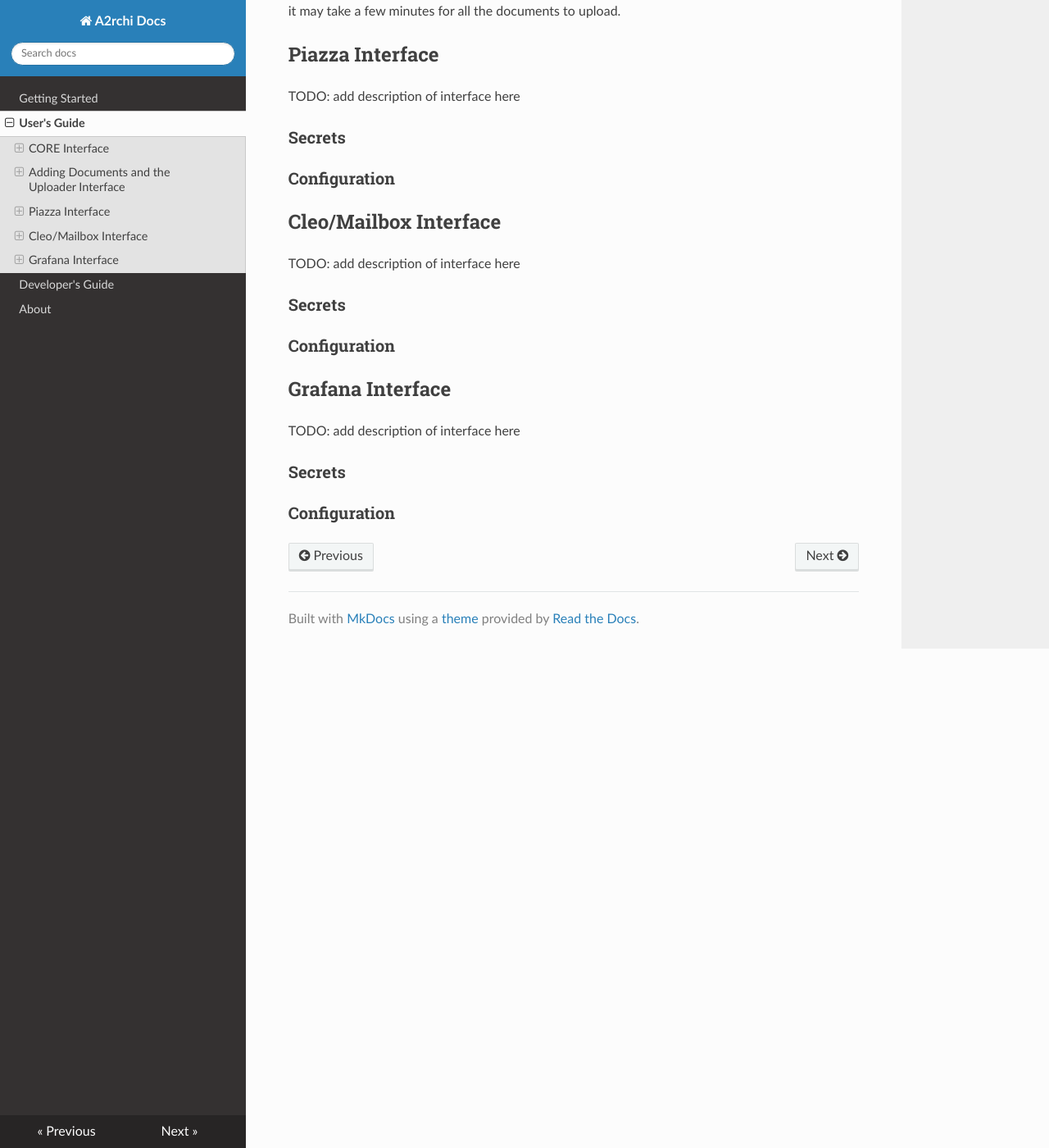
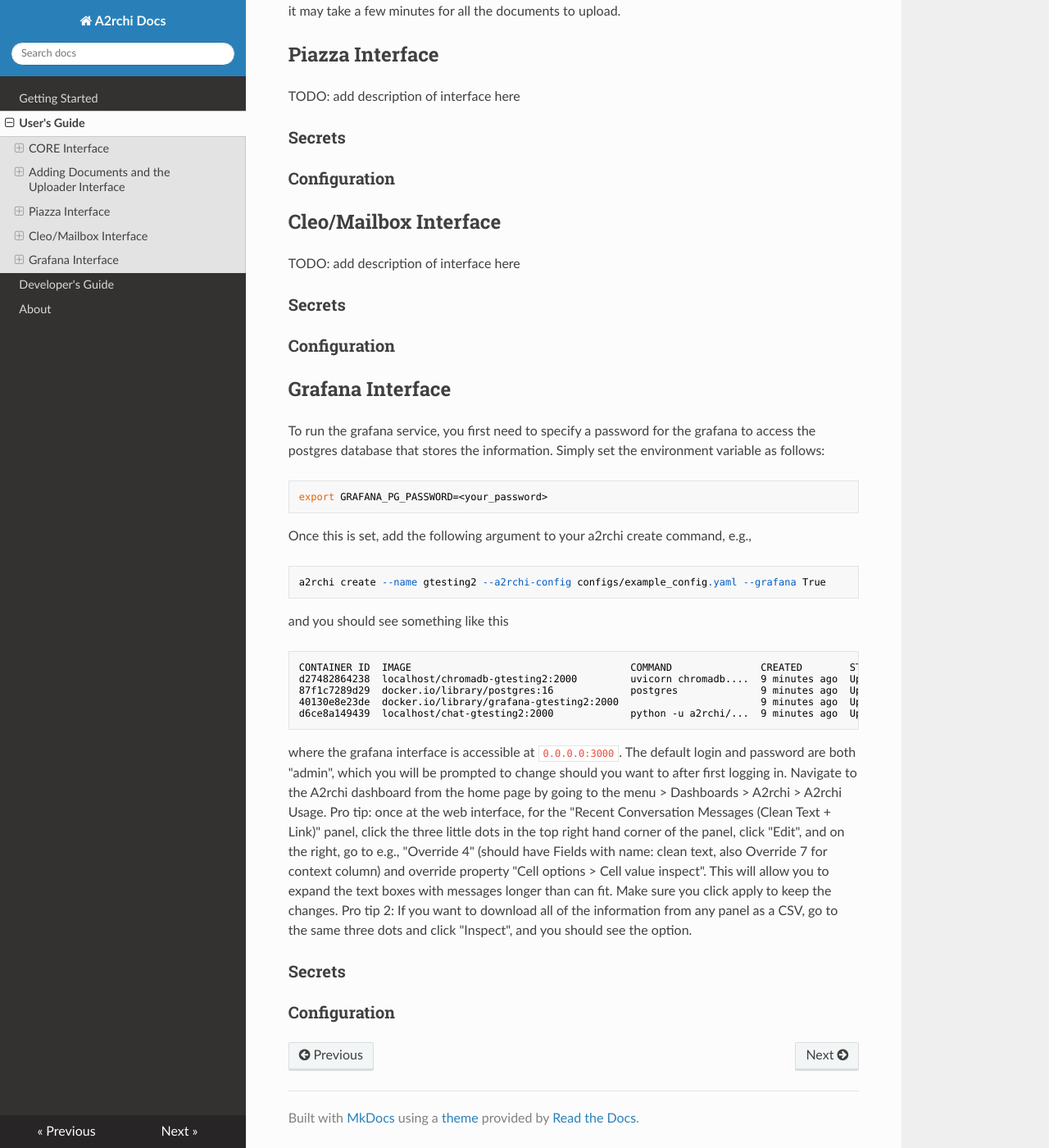
Before and after one commit to mit-submit/A2rchi, an MkDocs documentation site: the page built from docs/docs/users_guide.md, in a window 1280 px wide and 1400 px high, scrolled down 2181 px. Shown: the whole window at 82% size. Built offline with MkDocs 1.6.1, drawn with Linux system fonts in a browser that asks for light colours; nearby versions of some CDN libraries.

Commit message:
some initial grafana docs

````diff
--- a/docs/docs/users_guide.md
+++ b/docs/docs/users_guide.md
@@ -95,7 +95,24 @@ TODO: add description of interface here
 
 ## Grafana Interface
 
-TODO: add description of interface here
+To run the grafana service, you first need to specify a password for the grafana to access the postgres database that stores the information. Simply set the environment variable as follows:
+```
+export GRAFANA_PG_PASSWORD=<your_password>
+```
+Once this is set, add the following argument to your a2rchi create command, e.g.,
+```
+a2rchi create --name gtesting2 --a2rchi-config configs/example_config.yaml --grafana True
+```
+and you should see something like this
+```
+CONTAINER ID  IMAGE                                     COMMAND               CREATED        STATUS                  PORTS                             NAMES
+d27482864238  localhost/chromadb-gtesting2:2000         uvicorn chromadb....  9 minutes ago  Up 9 minutes (healthy)  0.0.0.0:8000->8000/tcp, 8000/tcp  chromadb-gtesting2
+87f1c7289d29  docker.io/library/postgres:16             postgres              9 minutes ago  Up 9 minutes (healthy)  5432/tcp                          postgres-gtesting2
+40130e8e23de  docker.io/library/grafana-gtesting2:2000                        9 minutes ago  Up 9 minutes            0.0.0.0:3000->3000/tcp, 3000/tcp  grafana-gtesting2
+d6ce8a149439  localhost/chat-gtesting2:2000             python -u a2rchi/...  9 minutes ago  Up 9 minutes            0.0.0.0:7861->7861/tcp            chat-gtesting2
+```
+where the grafana interface is accessible at `0.0.0.0:3000`. The default login and password are both "admin", which you will be prompted to change should you want to after first logging in. Navigate to the A2rchi dashboard from the home page by going to the menu > Dashboards > A2rchi > A2rchi Usage.
+Pro tip: once at the web interface, for the "Recent Conversation Messages (Clean Text + Link)" panel, click the three little dots in the top right hand corner of the panel, click "Edit", and on the right, go to e.g., "Override 4" (should have Fields with name: clean text, also Override 7 for context column) and override property "Cell options > Cell value inspect". This will allow you to expand the text boxes with messages longer than can fit. Make sure you click apply to keep the changes. Pro tip 2: If you want to download all of the information from any panel as a CSV, go to the same three dots and click "Inspect", and you should see the option.
 
 ### Secrets
 
````
